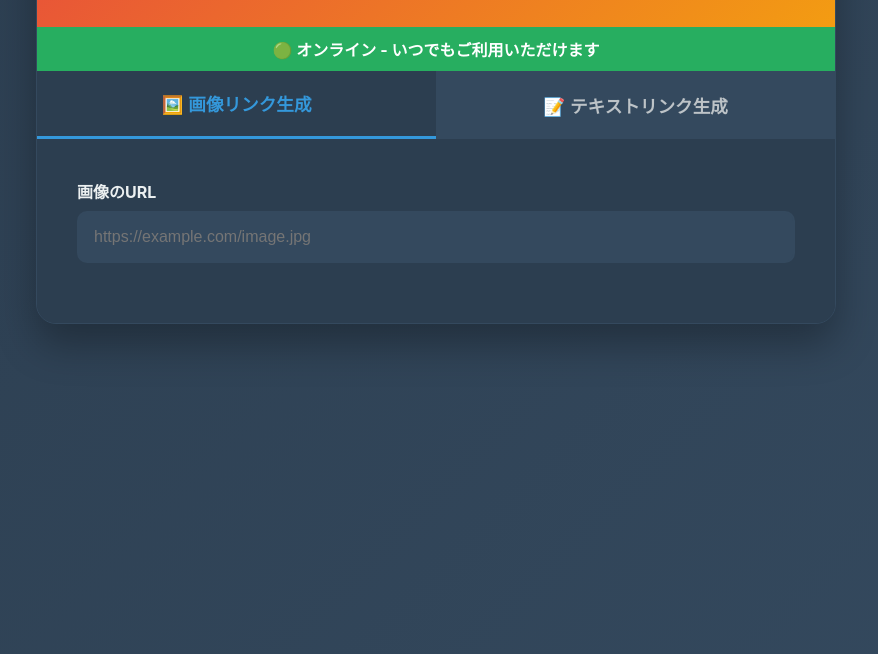
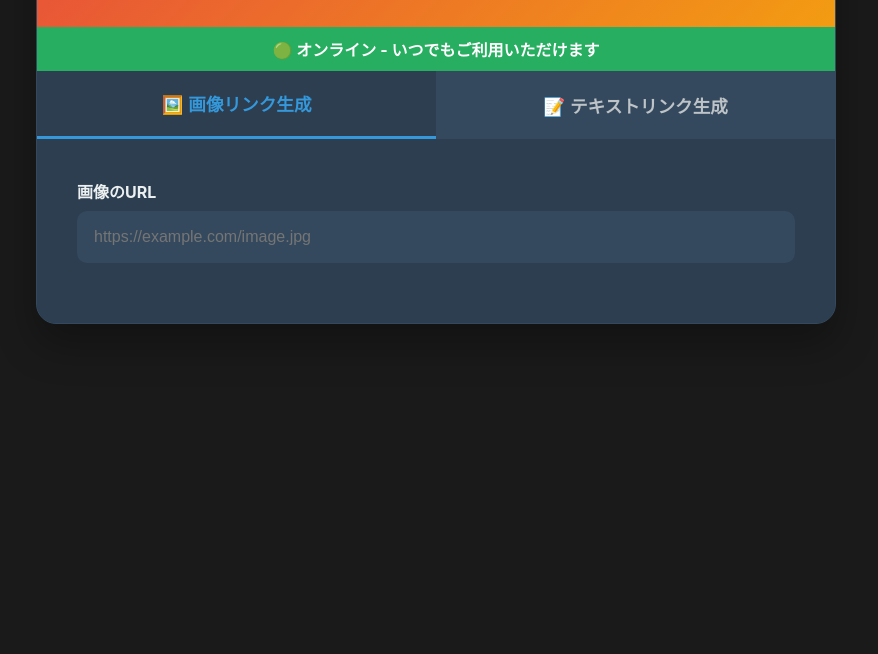
Before and after one commit to tamaden55/html-link-generator-v2, a plain HTML site: page index.html in a window 1280 px wide. Shown: the part 146-800 px from the top of the page, without its empty margins (204-1082 px from the left). Drawn offline with Linux system fonts and the light colour scheme.

Commit message:
Force dark background with !important

```diff
--- a/index.html
+++ b/index.html
@@ -13,7 +13,7 @@
 
         body {
             font-family: -apple-system, BlinkMacSystemFont, 'Segoe UI', Roboto, sans-serif;
-            background: linear-gradient(135deg, #2c3e50 0%, #34495e 100%);
+            background: #1a1a1a !important;
             min-height: 100vh;
             padding: 20px;
         }
```
